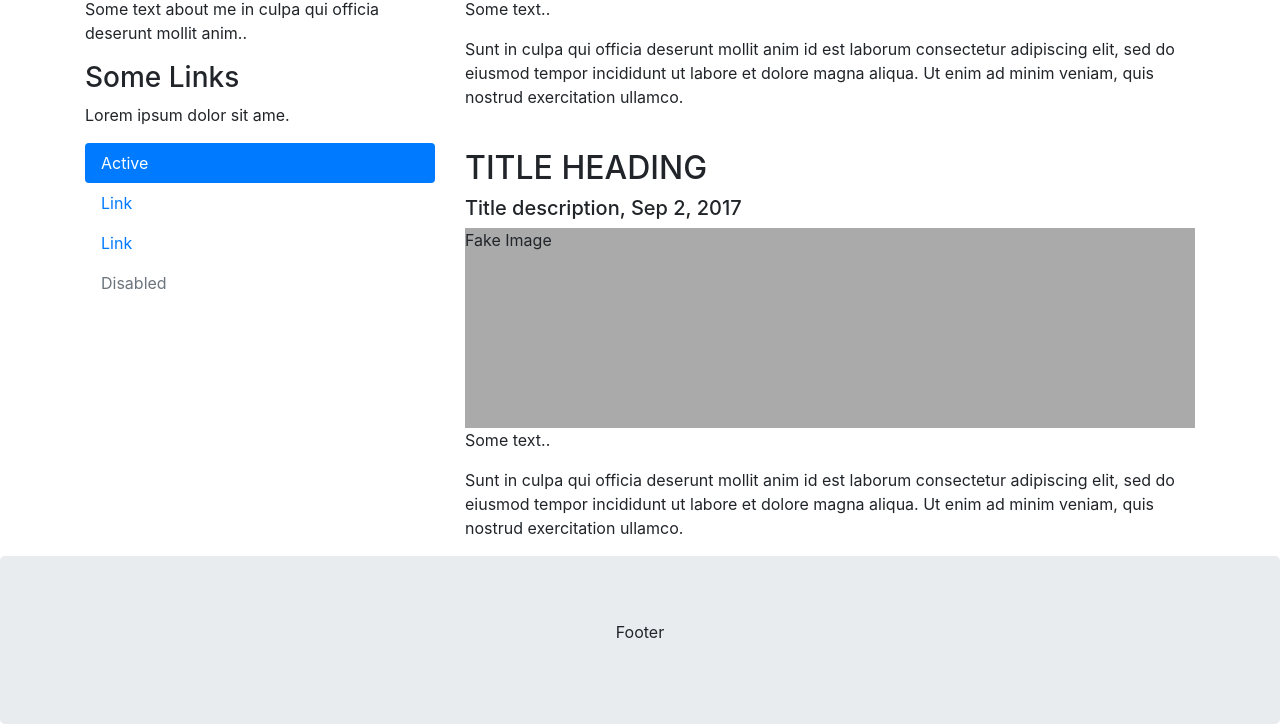
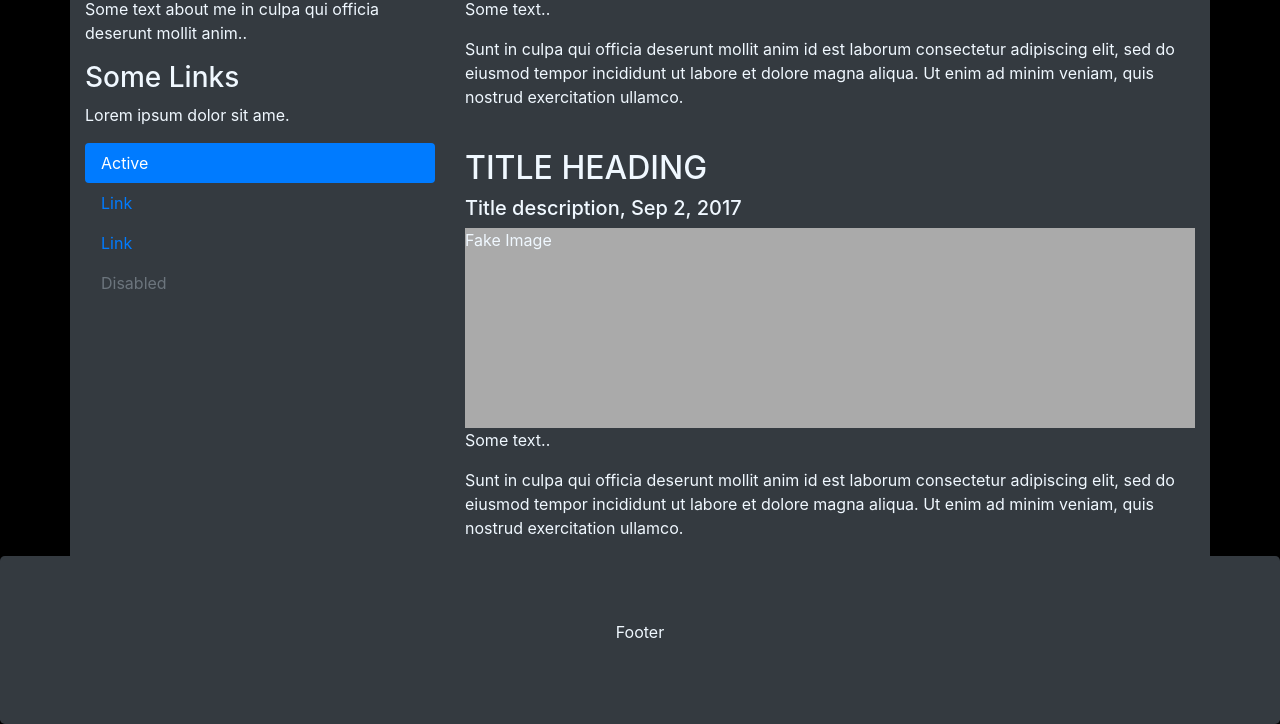
Before and after one commit to 0Nera/MusicSiteExample, a plain HTML site: page index.html in a window 1280 px wide. Shown: the part 591-1315 px from the top of the page. Drawn offline with nearby package versions, Linux system fonts and the light colour scheme.

Commit message:
Update index.html

```diff
--- a/index.html
+++ b/index.html
@@ -1,5 +1,6 @@
 <!DOCTYPE html>
 <html lang="en">
+
 <head>
     <title>Bootstrap 4 Website Example</title>
     <meta charset="utf-8">
@@ -13,11 +14,16 @@
             height: 200px;
             background: #aaa;
         }
+
+        body {
+            color: aliceblue;
+        }
     </style>
 </head>
-<body>
 
-<div class="jumbotron text-center" style="margin-bottom:0">
+<body style="background-color: black;">
+
+    <div class="jumbotron text-center bg-dark" style="margin-bottom:0">
         <h1>My First Bootstrap 4 Page</h1>
         <p>Resize this responsive page to see the effect!</p>
     </div>
@@ -42,7 +48,7 @@
         </div>
     </nav>
 
-<div class="container" style="margin-top:30px">
+    <div class="container bg-dark" style="margin-top:30px">
         <div class="row">
             <div class="col-sm-4">
                 <h2>About Me</h2>
@@ -83,9 +89,10 @@
         </div>
     </div>
 
-<div class="jumbotron text-center" style="margin-bottom:0">
+    <div class="jumbotron text-center bg-dark" style="margin-bottom:0">
         <p>Footer</p>
     </div>
 
 </body>
+
 </html>
```
Lines whose indentation alone changed are shown as unchanged.
